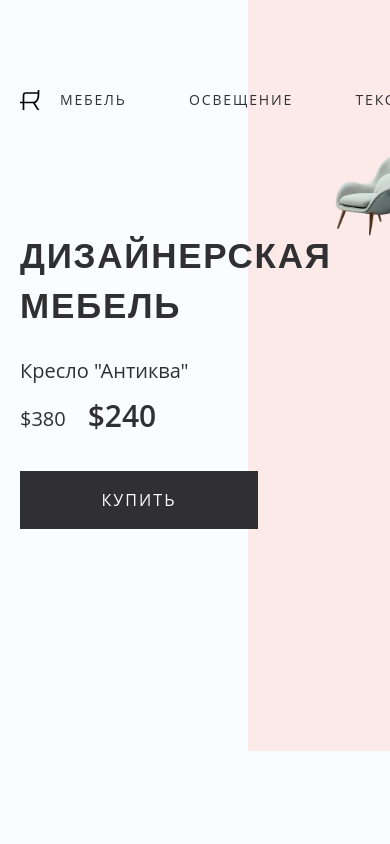
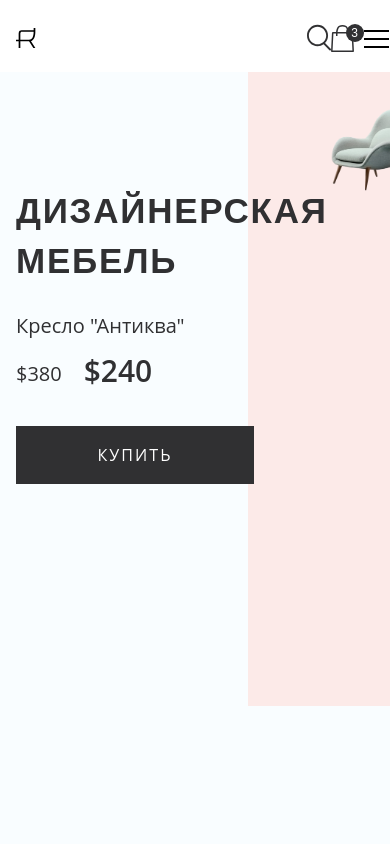
Before and after one commit to gerlinda137/design-furniture, a website: page source/index.html in a window 390 px wide. Shown: the top 844 px of the page. Drawn offline with nearby package versions, Linux system fonts and the light colour scheme; files that its build step writes are made by us from their sources; a web font is replaced by a local one.

Commit message:
header для 750зч

```diff
--- a/source/index.html
+++ b/source/index.html
@@ -18,6 +18,11 @@
         </a>
       </div>
       <nav class="main-nav">
+        <button type="button" class="main-nav__toggle-menu-button" aria-label="Открыть меню">
+          <div></div>
+          <div></div>
+          <div></div>
+        </button>
         <ul class="main-nav__list">
           <li class="main-nav__list-item"><a class="main-nav__list-item-link" href="#">мебель</a></li>
           <li class="main-nav__list-item"><a class="main-nav__list-item-link" href="#">освещение</a></li>
--- a/source/scss/blocks/_main-header.scss
+++ b/source/scss/blocks/_main-header.scss
@@ -2,6 +2,7 @@
   display: flex;
   overflow: hidden;
   position: relative;
+  box-sizing: border-box;
 
   &::after {
     content: "";
@@ -25,5 +26,21 @@
   &__logo-wrapper {
     display: flex;
     padding-right: 20px;
+    order: 0;
   }
 }
+
+@media (max-width: 750px) {
+  .main-header {
+    background-color: $white;
+
+    &__container {
+      padding-top: 28px;
+      padding-bottom: 17px;
+    }
+
+    &::after {
+      content: none;
+    }
+  }
+}
--- a/source/scss/blocks/_main-nav.scss
+++ b/source/scss/blocks/_main-nav.scss
@@ -17,6 +17,10 @@
     text-decoration: none;
     @include header-nav-text;
   }
+
+  &__toggle-menu-button {
+    display: none;
+  }
 }
 
 @media (max-width: 830px) {
@@ -24,3 +28,29 @@
     margin-right: 30%;
   }
 }
+
+@media (max-width: 750px) {
+  .main-nav {
+    order: 1;
+    margin: 0;
+
+    &__toggle-menu-button {
+      display: block;
+      width: 25px;
+      @include reset-default-button-style;
+      padding: 0;
+
+      div {
+        height: 2px;
+        background: #000;
+        margin-bottom: 6px;
+        width: 100%;
+      }
+    }
+
+    &__list {
+      display: none;
+    }
+  }
+
+}
--- a/source/scss/blocks/_purchase-options.scss
+++ b/source/scss/blocks/_purchase-options.scss
@@ -45,14 +45,8 @@
 }
 
 
-// .purchase-options::after {
-//   content: "";
-//   position: absolute;
-//   width: 100%;
-//   height: 751px;
-//   left: 66.6%;
-//   top: 0px;
-//   background: $strawberry;
-//   z-index: -1;
-
-// }
+@media (max-width: 750px) {
+  .purchase-options {
+    margin-left: 70%;
+  }
+}
--- a/source/scss/includes/_globals.scss
+++ b/source/scss/includes/_globals.scss
@@ -6,7 +6,7 @@ body {
 
 .inner-container {
   max-width: 1171px;
-  min-width: 320px;
+  min-width: 288px;
   padding-left: 20px;
   padding-right: 20px;
   margin: 0 auto;
@@ -23,3 +23,10 @@ body {
   border: 0;
   clip: rect(0 0 0 0)
 }
+
+@media (max-width: 750px) {
+  .inner-container {
+    padding-left: 16px;
+    padding-right: 16px;
+  }
+}
--- a/source/scss/includes/_variables.scss
+++ b/source/scss/includes/_variables.scss
@@ -21,6 +21,3 @@ $mint: #f9fdff;
 $ash: #313133;
 $strawberry: #FCEAE8;
 $grey: #b3b3b3;
-
-//screen-width
-$tablet: 750px;
```
